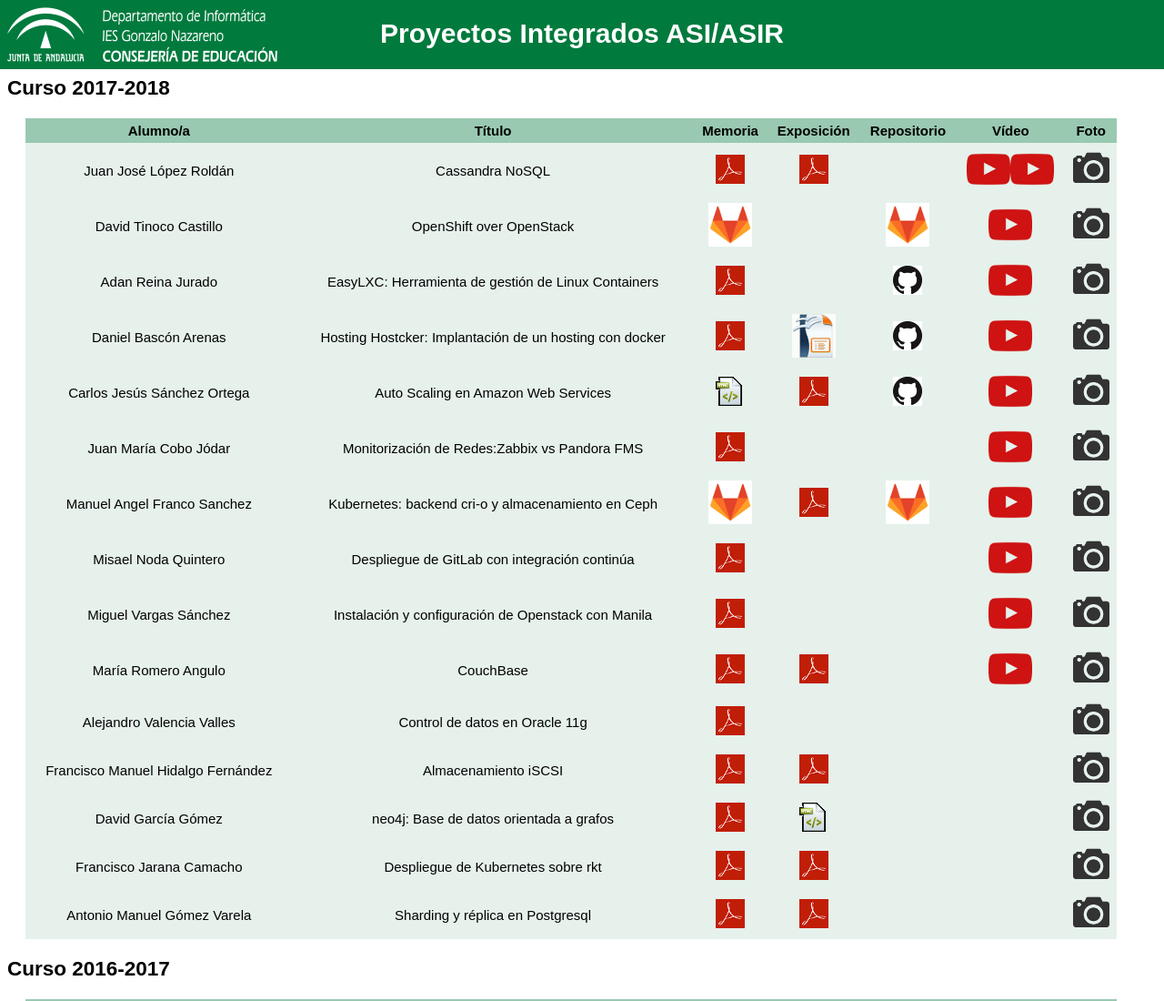
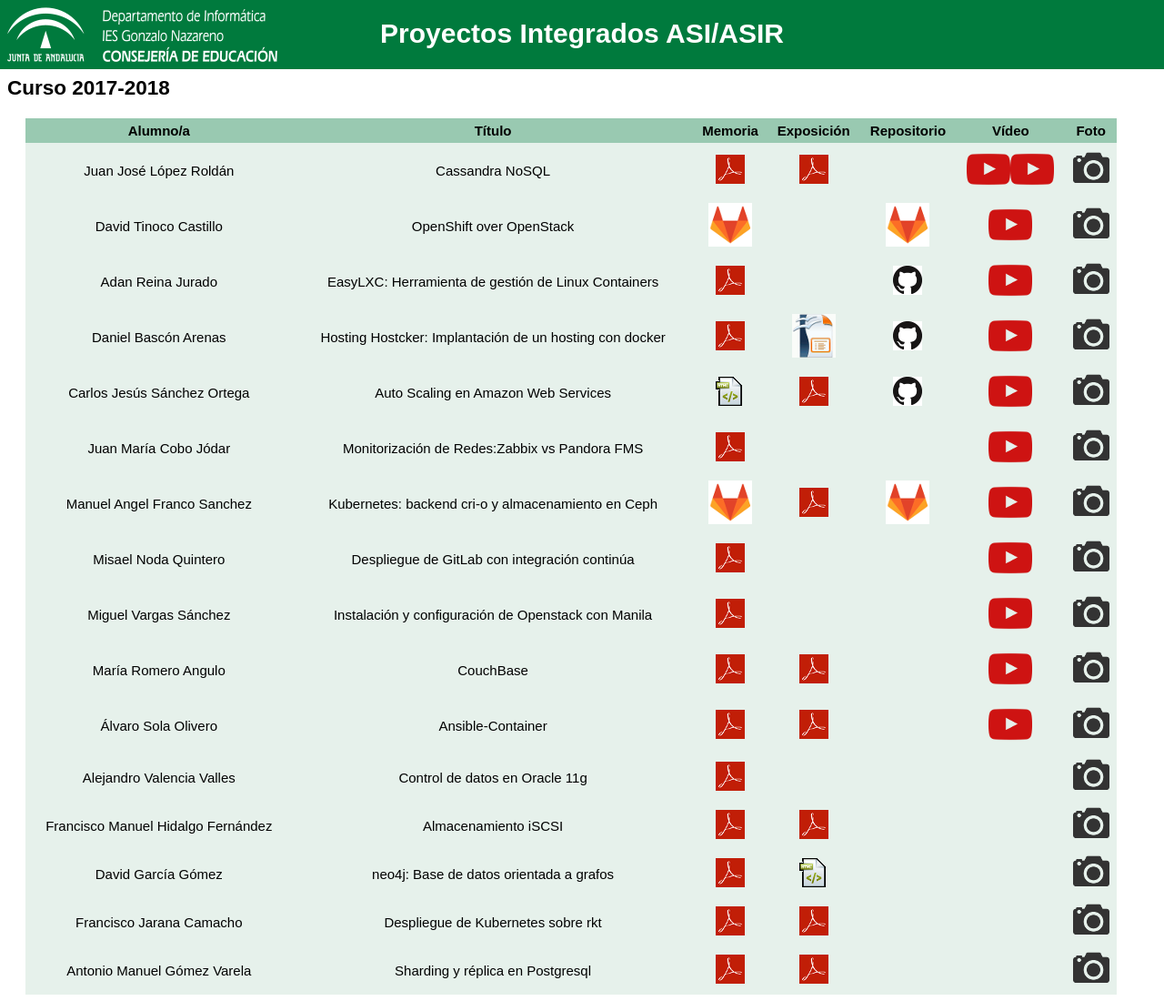
Before and after one commit to iesgn/proyectos_asir, a plain HTML site: page index.html in a window 1280 px wide. Shown: the top 1100 px of the page at 91% size. Drawn offline with Linux system fonts and the light colour scheme.

Commit message:
Alvaro Sola

```diff
--- a/index.html
+++ b/index.html
@@ -117,6 +117,15 @@
 					<td><a href=""><img src="img/youtube.png" alt="html-youtube"/></a></td>
 					<td><a href="img/2017-18/maria.jpg"><img src="img/fotos.png"/></a></td>
 				 </tr>
+				 <tr>
+						<td>Álvaro Sola Olivero</td>
+						<td>Ansible-Container</td>
+						<td><a href="2017-18/Memoria-Ansible-Container.pdf"><img src="img/pdf.gif" alt="html-pdf"/></a></td>
+						<td><a href="2017-18/Presentacion-Memoria-Ansible-Container.pdf"><img src="img/pdf.gif" alt="html-pdf"/></a></td>
+						<td></td>
+						<td><a href=""><img src="img/youtube.png" alt="html-youtube"/></a></td>
+						<td><a href="img/2017-18/alvaro.jpg"><img src="img/fotos.png"/></a></td>
+					 </tr>
 				 <tr>
 					<td>Alejandro Valencia Valles</td>
 					<td>Control de datos en Oracle 11g</td>
```
Also changed, not shown: 2 other files.
